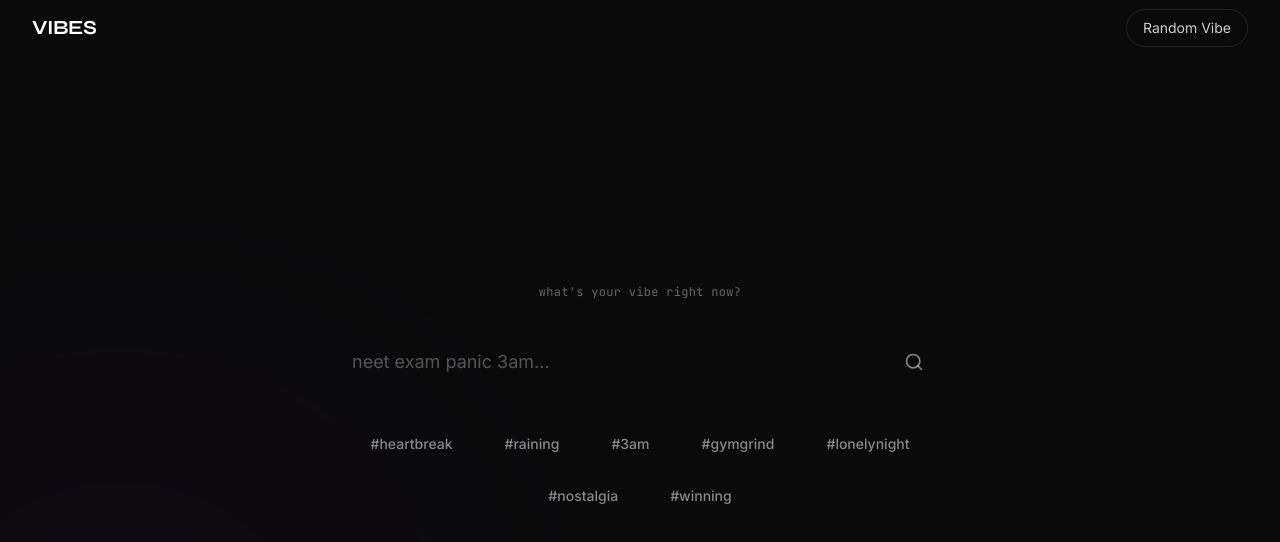
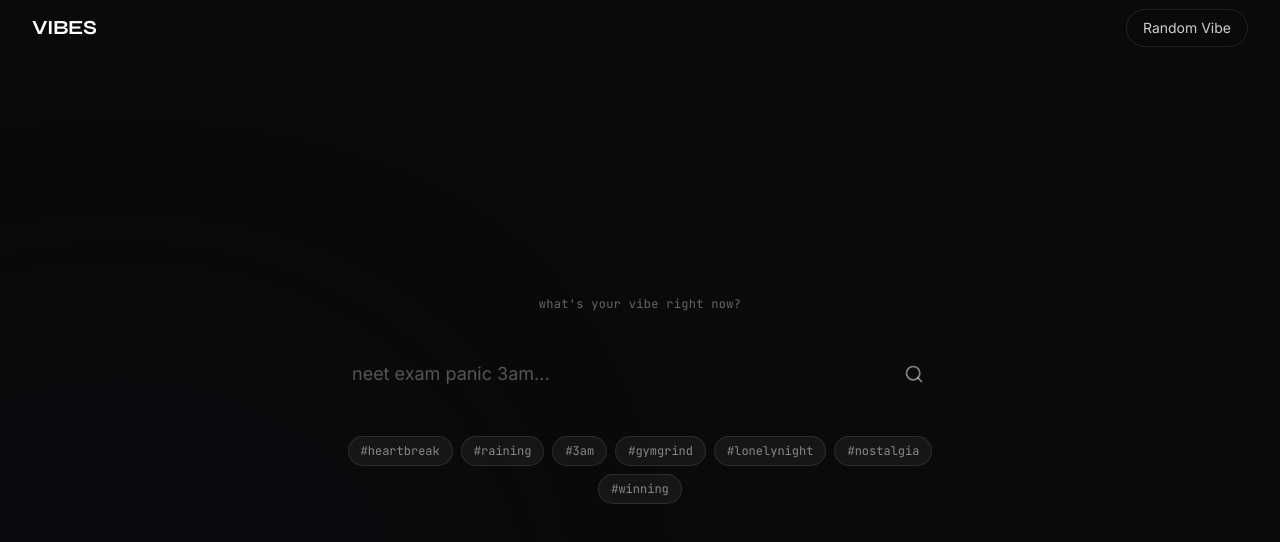
Before and after one commit to contactlistck/Mode-vibe, a Next.js app: page / in a window 1280 px wide. Shown: the top 542 px of the page. Built offline with nearby package versions, Linux system fonts and the light colour scheme.

Commit message:
Update trending-tags.tsx

```diff
--- a/components/trending-tags.tsx
+++ b/components/trending-tags.tsx
@@ -7,12 +7,12 @@ interface TrendingTagsProps {
 
 export function TrendingTags({ tags, onTagClick }: TrendingTagsProps) {
   return (
-    <div className="flex flex-wrap gap-2 md:gap-3 justify-center max-w-2xl">
+    <div className="flex flex-wrap gap-2 justify-center">
       {tags.map((tag) => (
         <button
           key={tag}
           onClick={() => onTagClick(tag)}
-          className="px-4 md:px-5 py-2 md:py-2.5 text-xs md:text-sm font-medium text-[#888] glass glass-hover rounded-full hover:border-[#9FE870]/40 hover:text-[#9FE870] hover:bg-[#9FE870]/10 transition-all duration-300 hover:scale-105"
+          className="px-3 py-1.5 text-xs font-mono text-[#888] bg-white/5 border border-white/10 rounded-full hover:border-[#9FE870] hover:text-[#9FE870] transition-all duration-200"
         >
           #{tag}
         </button>
```
